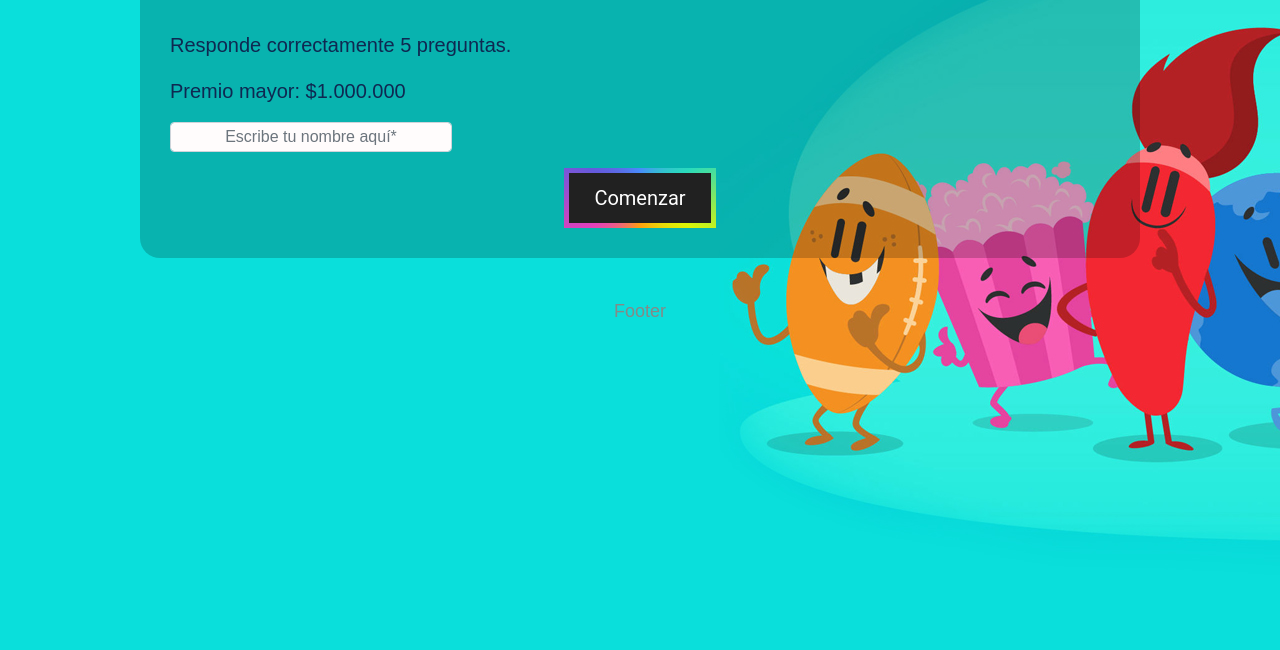
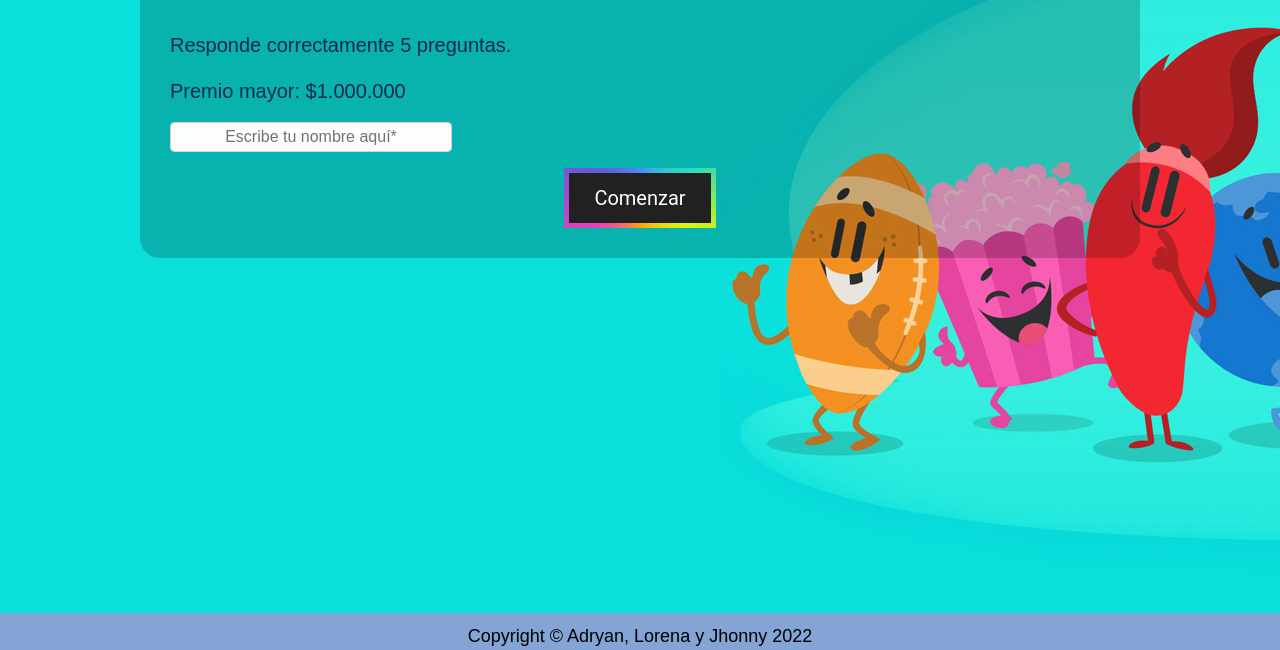
Before and after one commit to Lcastro98/Preguntados, a plain HTML site: page index.html in a window 1280 px wide. Shown: the part 150-800 px from the top of the page. Drawn offline with nearby package versions, Linux system fonts and the light colour scheme.

Commit message:
arreglos html, css y adición de footer

```diff
--- a/css/style.css
+++ b/css/style.css
@@ -310,3 +310,16 @@ button {
    button:active {
 	--border-width: 5px;
    }
+/*Footer estilos*/
+footer{
+    position: fixed;
+    bottom: 0;
+    left: 0;
+    right: 0;
+    background: #83a4d4;
+    height: auto;
+    width: 100vw;
+    padding-top: 10px;
+    color: rgb(0, 0, 0);
+    text-align: center;
+}
--- a/index.html
+++ b/index.html
@@ -93,10 +93,12 @@
 
 	</div>
 	<!-- Footer -->
-    <div style="color: rgb(132, 138, 135); text-align: center;" >
-        Footer
-    </div>
-	<script src="js/questions.js"></script>
-	<script src="js/app.js"></script>
+	<footer>
+        Copyright &copy; Adryan, Lorena y Jhonny 2022
+    </footer>
+	<script type="text/javascript" src="/js/app.js"></script>
+	<script type="text/javascript" src="js/questions.js"></script>
+
+
 </body>
 </html>
```
